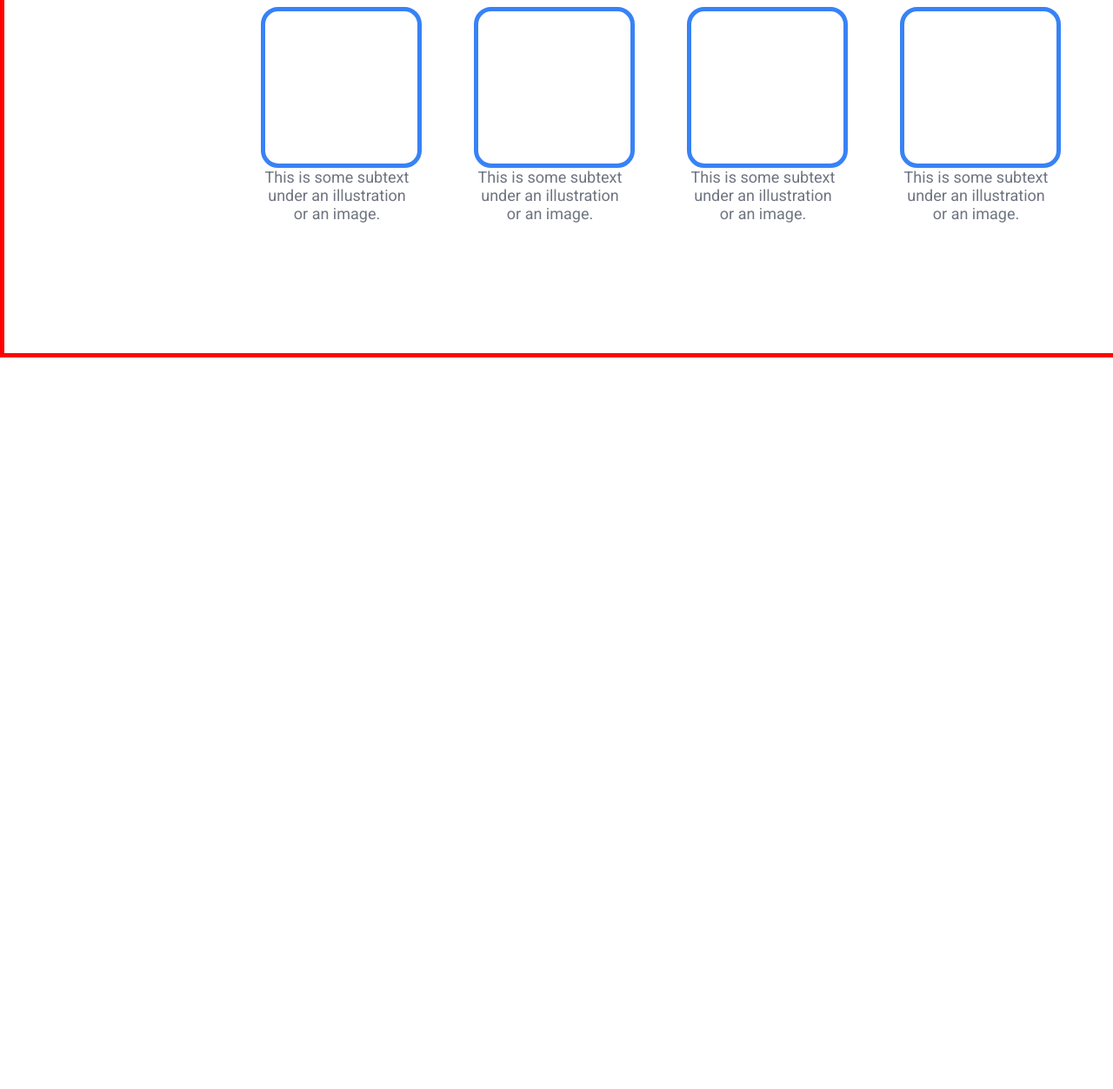
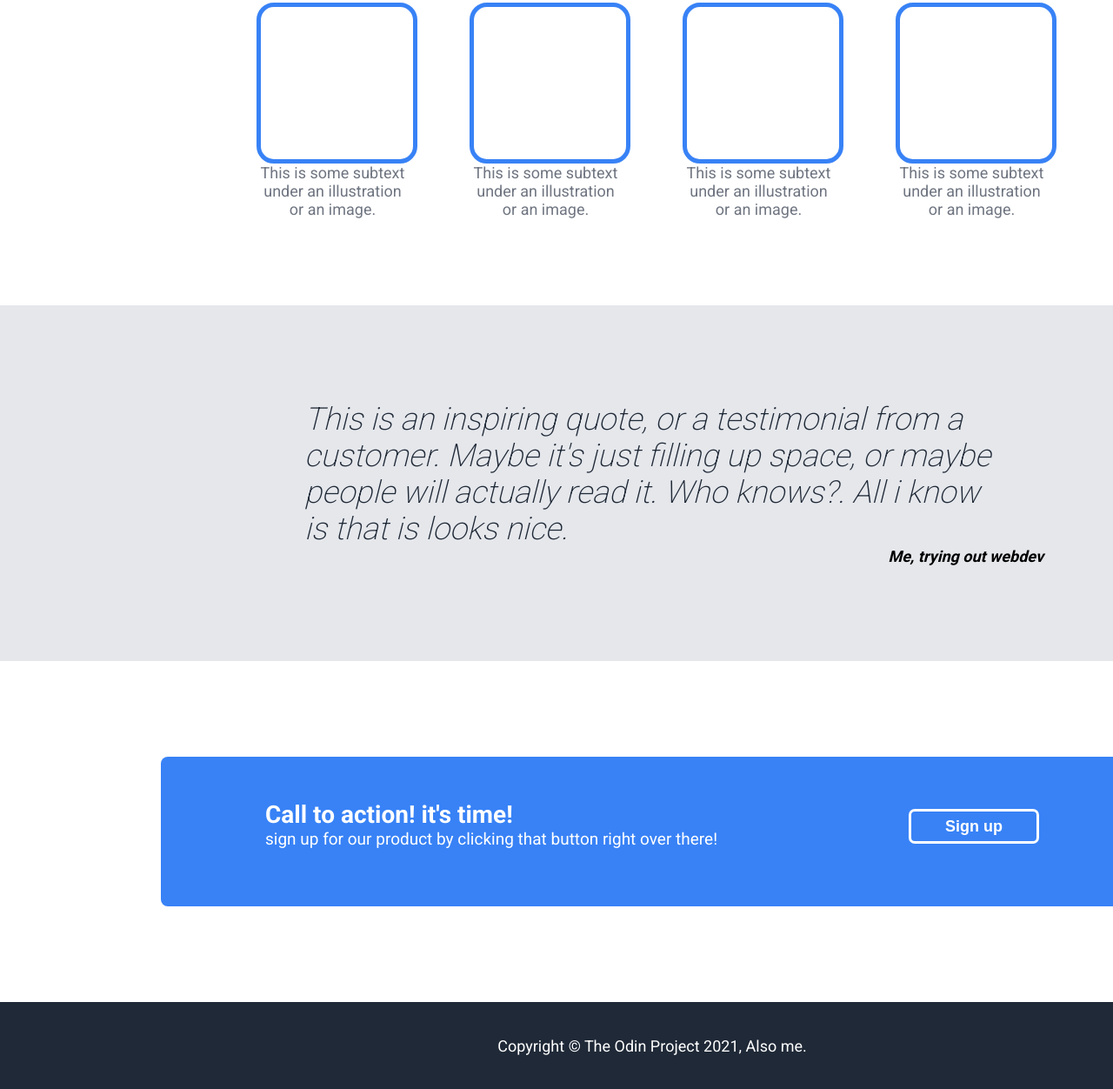
Before and after one commit to H1THM/LandingPage, a plain HTML site: page index.html in a window 1280 px wide. Shown: the part 617-1869 px from the top of the page at 87% size. Before the commit the page ends 1028 px from the top, so only its background shows below. Drawn offline with Linux system fonts and the light colour scheme.

Commit message:
project is finished

```diff
--- a/index.html
+++ b/index.html
@@ -3,7 +3,7 @@
     <head>
         <meta charset="UTF-8">
         <title>Landingpage</title>
-        <link rel="stylesheet" href="https://fonts.googleapis.com/css?family=Roboto:400,700,900">
+        <link rel="stylesheet" href="https://fonts.googleapis.com/css?family=Roboto:200,400,700,900">
         <link rel="stylesheet" href="styles.css">
 
     </head>
@@ -19,7 +19,7 @@
                     <a href="">header link three</a>
                 </div>
             </div>
-            <div class="flexitem hero">
+            <div class="flexitem hero">                                 <!-- Hero div -->
                 <div>
                     <p style="font-size: 48px; font-weight: 900;">
                         This website is awesome
@@ -29,14 +29,14 @@
                         its a smaller font and the color is lower contrast
                     </p>
                     <button>
-                        sign up
+                        Sign up
                     </button>
                 </div>
                 <div class="flexitem imageplaceholder">
                     this is a placeholder for an image
                 </div>
             </div>
-            <div class="flexitem midsection">
+            <div class="flexitem midsection">                                   <!-- midsection div -->
                 <p style="font-size: 36px; font-weight: 900; color: black; margin: 0px auto 40px auto;">
                     Some random information.
                 </p>
@@ -70,11 +70,38 @@
                         </p>
                     </div>
                 </div>
+            </div>
+            <div class="flexitem quotesection">                                   <!-- quote section -->
+                <i style="max-width: 800px; padding-left: 50px;">
+                    This is an inspiring quote, or a testimonial from a customer. Maybe it's just filling up space,
+                    or maybe people will actually read it. Who knows?. All i know is that is looks nice.
+                </i>
+                <span class="alignselfleft" style="font-size: 18px; color: black; font-weight: bold;">
+                    Me, trying out webdev
+                </span>
+            </div>
+            <div class="flexitem signupsection">                               <!-- sign up section -->
+                <div class="flexitem signupcontainer">
+                    <div class="calltoactiondiv">
+                        <p>
+                            Call to action! it's time!
+                        </p>
+                        <p style="font-size: 19px; font-weight: 400;">
+                            sign up for our product by clicking that button right over there!
+                        </p>
+                    </div>
+                    <button style="border-color: white; border-width: 3px; border-style: solid; color: white; margin-left: auto; max-height: 25px; min-width: 150px;">
+                        Sign up
+                    </button>
 
 
 
+                </div>
+            </div>
+            <div class="flexitem footer">
+                Copyright © The Odin Project 2021, Also me.
+            </div>
 
-            </div>
 
 
 
--- a/styles.css
+++ b/styles.css
@@ -30,7 +30,6 @@ font-size: 18px;
   flex-direction: column;
   margin: 0 auto;
   width: 1500px;
-  border: solid red 5px;
 }
 
 .flexitem {
@@ -66,7 +65,7 @@ font-size: 18px;
   justify-content: center;
   background-color: white;
   color:#F9FAF8;
-  padding: 40px 260px 150px 260px;
+  padding: 40px 260px 100px 260px;
 }
 
 .flexcolumn{
@@ -84,3 +83,46 @@ font-size: 18px;
   border: solid #3882F6 5px;
   margin: 0px auto;
 }
+
+.quotesection {
+background-color: #E5E7EB;
+flex-direction: column;
+font-style: italic;
+font-weight: lighter;
+font-size: 36px;
+color: #1F2937;
+padding: 110px 300px 110px 300px;
+}
+
+.alignselfleft {
+  align-self: flex-end;
+}
+
+.signupsection {
+  justify-content: center;
+  padding: 110px 300px 110px 300px;
+}
+
+.signupcontainer {
+  background-color: #3882f6;
+  border-radius: 8px;
+  min-width: 890px;
+  min-height: 90px;
+  padding: 50px 120px 32px 120px;
+}
+ .calltoactiondiv{
+font-weight: bold;
+font-size: 28px;
+color:white;
+align-items: center;
+ }
+
+ .footer {
+  background-color: #1F2937;
+  min-height: 100px;
+  text-align: center;
+  padding: auto;
+  justify-content: center;
+  align-items: center;
+  color: white;
+  }
```
Also changed, not shown: 1 other file.
